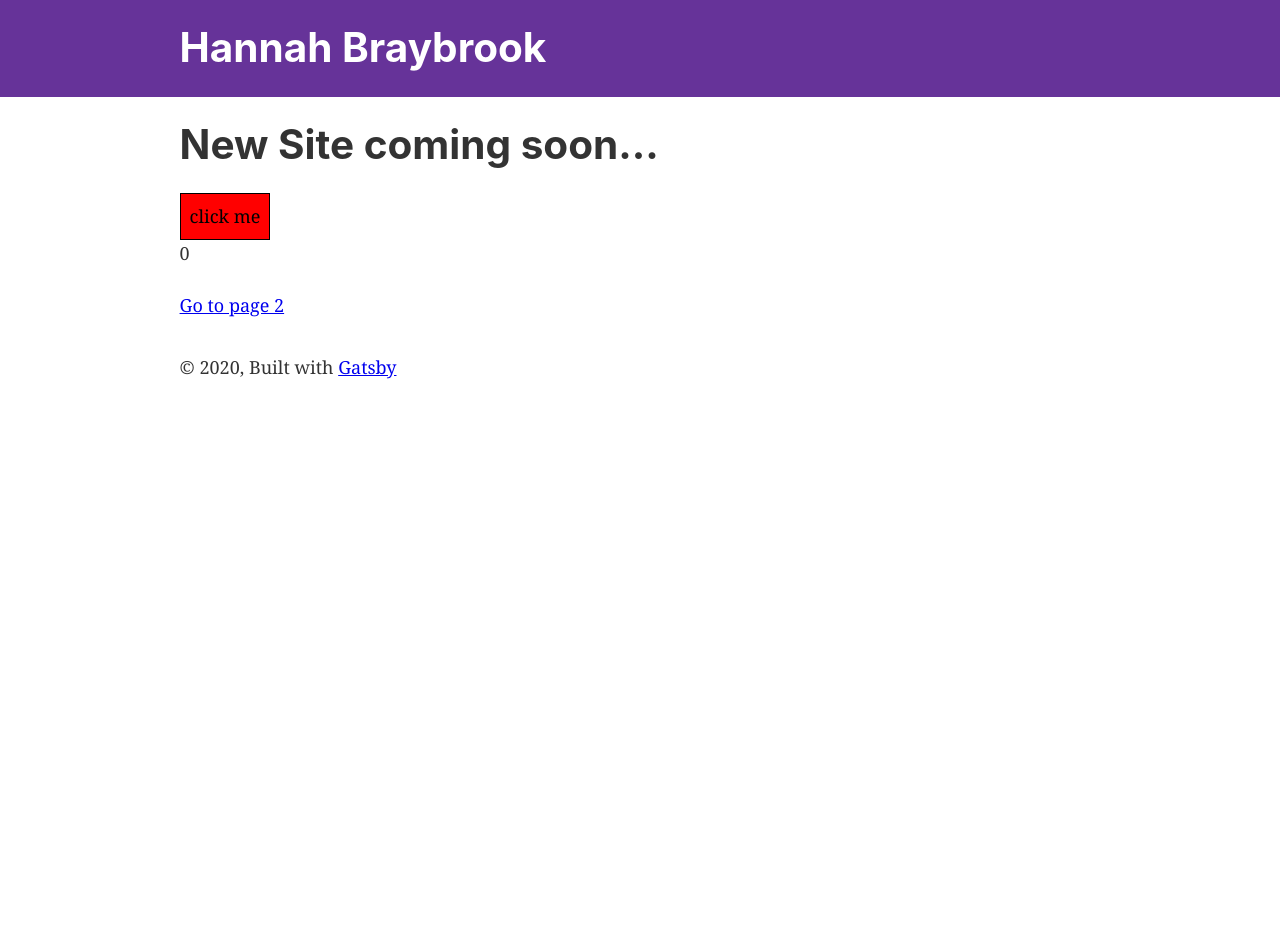
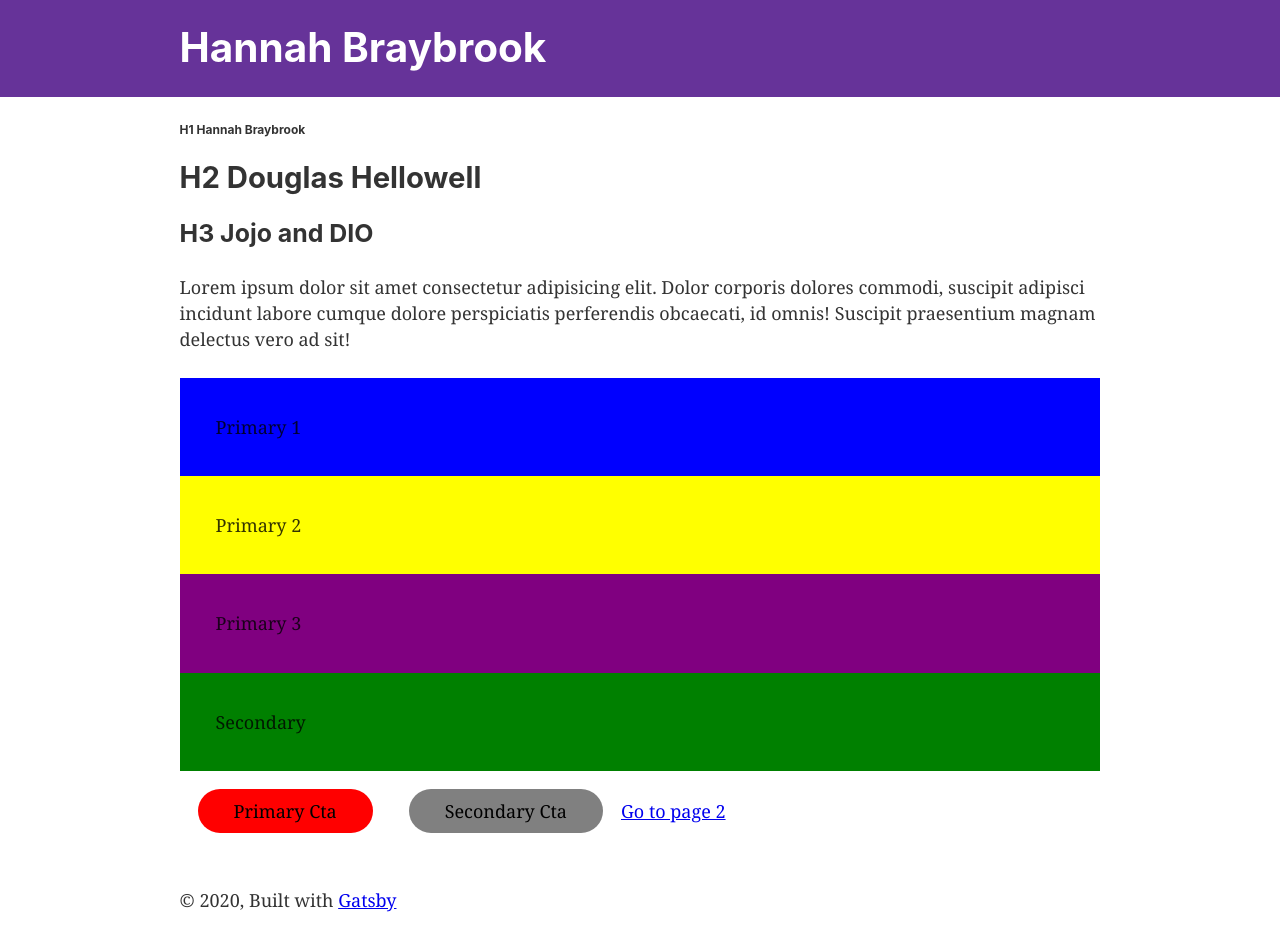
Before and after one commit to hannahbr/portfolio-2020, a Gatsby site: page / in a window 1280 px wide. Before the commit the page ends 800 px from the top, so only its background shows below. Built offline with nearby package versions, Linux system fonts and the light colour scheme; Gatsby itself is replaced by a stand-in of ours.

Commit message:
theming setup

```diff
--- a/gatsby-browser.js
+++ b/gatsby-browser.js
@@ -5,3 +5,12 @@
  */
 
 // You can delete this file if you're not using it
+
+import React from "react"
+import { ThemeProvider as StyledThemeProvider } from "styled-components"
+import * as theme from "./src/themes/index.js"
+
+// import ThemeProvider from "./src/contexts/theme-context"
+export const wrapRootElement = ({ element }) => (
+  <StyledThemeProvider theme={{ ...theme }}>{element}</StyledThemeProvider>
+)
--- a/gatsby-config.js
+++ b/gatsby-config.js
@@ -1,7 +1,7 @@
 module.exports = {
   siteMetadata: {
     title: `Hannah Braybrook`,
-    description: `Kick off your next, great Gatsby project with this default starter. This barebones starter ships with the main Gatsby configuration files you might need.`,
+    description: `UX/UI Designer`,
     author: `@gatsbyjs`,
   },
   plugins: [
--- /dev/null
+++ b/src/common/typography.js
@@ -0,0 +1,12 @@
+import styled from "styled-components"
+
+export const H1 = styled.h1`
+  font-size: 12px;
+`
+
+export const H2 = styled.h2``
+export const H3 = styled.h3``
+
+export const P = styled.p``
+
+export const A = styled.a``
--- a/src/pages/index.js
+++ b/src/pages/index.js
@@ -4,28 +4,62 @@ import styled from "styled-components"
 
 import Layout from "../components/layout"
 import SEO from "../components/seo"
+import { H1, H2, H3, P } from "../common/typography"
 
-const Button = styled.button`
-  background: red;
-  border: 1px solid black;
-  padding: 0.5rem;
+const Colour = styled.div`
+  padding: 2rem;
+`
+
+const Primary = styled(Colour)`
+  background: ${({ theme }) => theme.colours.primary1};
+`
+
+const Primary2 = styled(Colour)`
+  background: ${({ theme }) => theme.colours.primary2};
+`
+const Primary3 = styled(Colour)`
+  background: ${({ theme }) => theme.colours.primary3};
+`
+
+const Secondary = styled(Colour)`
+  background: ${({ theme }) => theme.colours.secondary1};
+`
+
+const PrimaryCta = styled.button`
+  background: ${({ theme }) => theme.colours.primaryCta};
+  padding: 0.5rem 2rem;
+  border: none;
+  border-radius: 2em;
+  margin: 1rem;
+`
+
+const SecondaryCta = styled.button`
+  background: ${({ theme }) => theme.colours.secondaryCta};
+  padding: 0.5rem 2rem;
+  border: none;
+  border-radius: 2em;
+  margin: 1rem;
 `
 
 const IndexPage = () => {
-  const [num, setNum] = useState(0)
-
   return (
     <Layout>
       <SEO title="Home" />
-      <h1>New Site coming soon...</h1>
-      <Button
-        onClick={() => {
-          setNum(prevNum => prevNum + 1)
-        }}
-      >
-        click me
-      </Button>
-      <p>{num}</p>
+      <H1>H1 Hannah Braybrook</H1>
+      <H2>H2 Douglas Hellowell</H2>
+      <H3>H3 Jojo and DIO</H3>
+      <P>
+        Lorem ipsum dolor sit amet consectetur adipisicing elit. Dolor corporis
+        dolores commodi, suscipit adipisci incidunt labore cumque dolore
+        perspiciatis perferendis obcaecati, id omnis! Suscipit praesentium
+        magnam delectus vero ad sit!
+      </P>
+      <Primary>Primary 1</Primary>
+      <Primary2>Primary 2</Primary2>
+      <Primary3>Primary 3</Primary3>
+      <Secondary>Secondary</Secondary>
+      <PrimaryCta>Primary Cta</PrimaryCta>
+      <SecondaryCta>Secondary Cta</SecondaryCta>
       <Link to="/page-2/">Go to page 2</Link> <br />
     </Layout>
   )
--- /dev/null
+++ b/src/themes/index.js
@@ -0,0 +1,17 @@
+export const colours = {
+  primary1: "blue", // light-white - header, footer
+  primary2: "yellow",
+  primary3: "purple",
+  secondary1: "green",
+  secondary2: "",
+  primaryCta: "red", // <colour description> - <where to use, if app> e.g blue, primary buttons + links
+  secondaryCta: "grey",
+}
+
+export const fonts = {
+  primary: "",
+}
+
+export const fontSizes = ["1rem"]
+
+export const spacing = []
```
